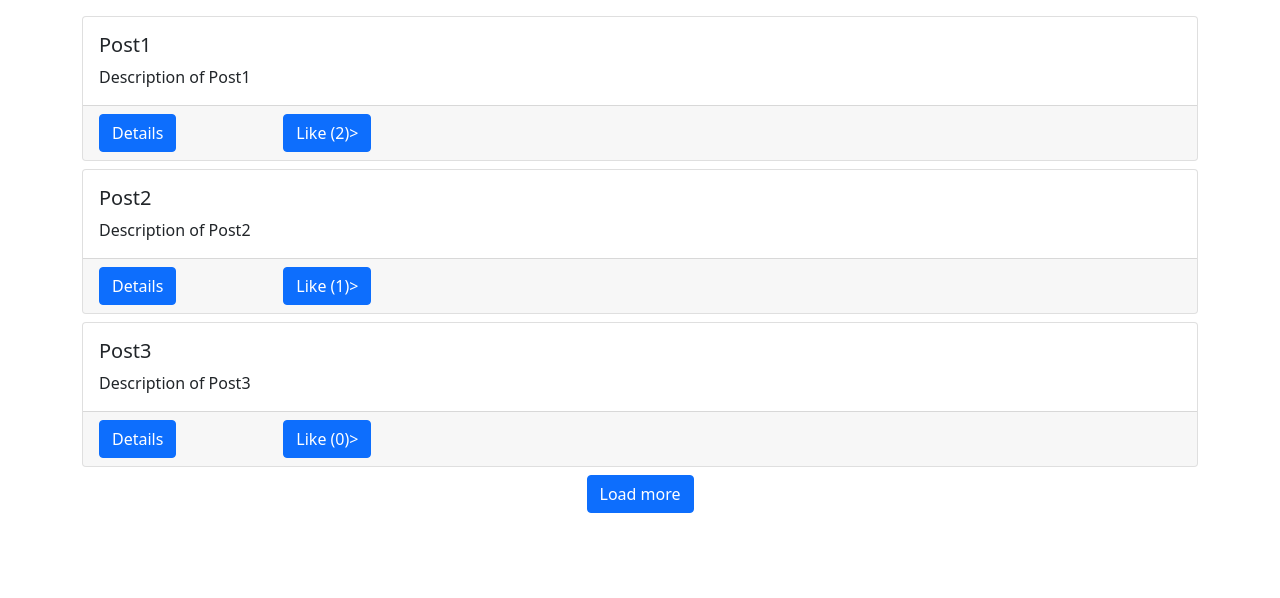
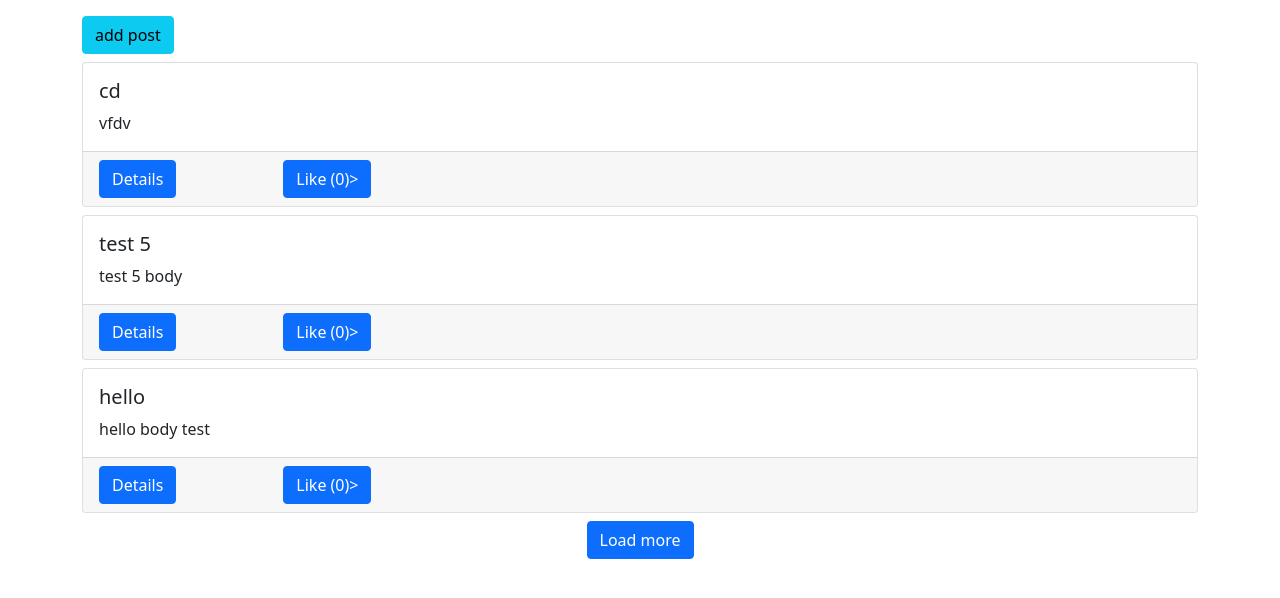
Before and after one commit to TrishaVasoya/Assignment-4_Network, a Django app: page / in a window 1280 px wide. Shown: the top 598 px of the page. Run offline with Django 5.2, Linux system fonts and the light colour scheme; data comes from the database, SQL or seed files in the repository; both versions use the stored data as it was after the commit; some libraries are stand-ins or nearby versions.

Commit message:
Successfully added forms and created post with ajax

```diff
--- /dev/null
+++ b/src/posts/forms.py
@@ -0,0 +1,9 @@
+from django import forms
+from .models import Post
+
+class PostForm(forms.ModelForm):
+    # title = forms.CharField(widget=forms.TextInput(attrs={'class': 'form-control'}))
+    # body = forms.CharField(widget=forms.Textarea(attrs={'class': 'form-control', 'rows': 3}))
+    class Meta:
+        model = Post
+        fields = ('title', 'body', )
--- a/src/posts/models.py
+++ b/src/posts/models.py
@@ -17,3 +17,6 @@
     @property
     def like_count(self):
         return self.liked.all().count()
+
+    class Meta:
+        ordering = ("-created",)
--- a/src/posts/static/posts/main.js
+++ b/src/posts/static/posts/main.js
@@ -4,6 +4,14 @@
 const spinnerBox = document.getElementById('spinner-box')
 const loadBtn = document.getElementById('load-btn')
 const endBox = document.getElementById('end-box')
+
+const postForm = document.getElementById('post-form')
+const title = document.getElementById('id_title')
+const body = document.getElementById('id_body')
+const csrf = document.getElementsByName('csrfmiddlewaretoken')
+
+const alertBox = document.getElementById('alert-box')
+console.log('csrf', csrf[0].value)
 
 const getCookie =(name) => {
     let cookieValue = null;
@@ -105,4 +113,48 @@
     getData()
 })
 
+postForm.addEventListener('submit', e=>{
+    e.preventDefault()
+
+    $.ajax({
+        type: 'POST',
+        url: 'a',
+        data: {
+            'csrfmiddlewaretoken': csrf[0].value,
+            'title': title.value,
+            'body': body.value
+        },
+        success: function(response){
+            console.log(response)
+            postsBox.insertAdjacentHTML('afterbegin',`
+                <div class="card mb-2" >
+                    <div class="card-body">
+                        <h5 class="card-title">${response.title}</h5>
+                        <p class ="card-text">${response.body}</p>
+                    </div>
+                    <div class ="card-footer">
+                        <div class="row">
+                            <div class="col-2">
+                                <a href="#" class="btn btn-primary">Details</a>
+                            </div>
+                            <div class="col-2">
+                                <form class="like-unlike-forms" data-form-id="${response.id}">
+                                    <button href="#" class="btn btn-primary" id="like-unlike-${response.id}">Like (0)</button>
+                                </form>
+                            </div>
+                        </div>
+                    </div>
+                </div>
+            `)
+            likeUnlikePosts()
+            $('#addPostModal').modal('hide')
+            handleAlerts('success', 'New post added!')
+        },
+        error: function(error){
+            console.log(error)
+            handleAlerts('danger', 'ups...something went wrong')
+        }
+    })
+})
+
 getData()
--- a/src/posts/templates/posts/main.html
+++ b/src/posts/templates/posts/main.html
@@ -1,5 +1,6 @@
 {% extends "base.html" %}
 {% load static %}
+{% load crispy_forms_tags %}
 
 {% block scripts %}
     <script src="{% static 'posts/main.js' %}" defer></script>
@@ -10,9 +11,35 @@
 {% endblock title %}
 
 {% block content %}
-    <!-- {% for obj in qs %}
-        {{obj.title}} - {{obj.body}} <br>
-    {% endfor %} -->
+<!-- Modal -->
+<div class="modal fade" id="addPostModal" tabindex="-1" aria-labelledby="exampleModalLabel" aria-hidden="true">
+    <div class="modal-dialog">
+        <div class="modal-content">
+            <div class="modal-header">
+                <h5 class="modal-title" id="exampleModalLabel">Create post</h5>
+                <button type="button" class="btn-close" data-bs-dismiss="modal" aria-label="Close"></button>
+            </div>
+            <div class="modal-body">
+                <form id="post-form">
+                    {% csrf_token %}
+                    {{form|crispy}}
+                    <div class="modal-footer">
+                        <button type="button" class="btn btn-danger" data-bs-dismiss="modal">close</button>
+                        <button type="submit" class="btn btn-success">+ add</button>
+                    </div>
+                </form>
+            </div>
+        </div>
+    </div>
+  </div>
+
+    <div id="alert-box"></div>
+
+    <button type="button" class="btn btn-info mb-2" data-bs-toggle="modal" data-bs-target="#addPostModal">
+        add post
+    </button>
+
+
     <div id="posts-box"></div>
         <div id="spinner-box" class="text-center">
             <div class="spinner-border" role="status"></div>
--- a/src/posts/views.py
+++ b/src/posts/views.py
@@ -1,31 +1,52 @@
 from django.shortcuts import render
 from .models import Post
 from django.http import JsonResponse
+from .forms import PostForm
+from profiles.models import Profile
 # Create your views here.
 
 def post_list_and_create(request):
-    qs = Post.objects.all()
-    return render(request, 'posts/main.html', {'qs':qs})
+    form = PostForm(request.POST or None)
+    # qs = Post.objects.all()
+
+    if request.headers.get('X-Requested-With') == 'XMLHttpRequest':
+        if form.is_valid():
+            author = Profile.objects.get(user=request.user)
+            instance = form.save(commit=False)
+            instance.author = author
+            instance.save()
+            return JsonResponse({
+                'title': instance.title,
+                'body': instance.body,
+                'author': instance.author.user.username,
+                'id': instance.id
+            })
+
+    context = {
+        'form': form,
+    }
+    return render(request, 'posts/main.html', context)
 
 def load_post_data_view(request, num_posts):
-    visible = 3
-    upper = num_posts
-    lower = upper - visible
-    size = Post.objects.all().count()
+    if request.headers.get('X-Requested-With') == 'XMLHttpRequest':
+        visible = 3
+        upper = num_posts
+        lower = upper - visible
+        size = Post.objects.all().count()
 
-    qs = Post.objects.all()
-    data = []
-    for obj in qs:
-        item = {
-            'id': obj.id,
-            'title': obj.title,
-            'body': obj.body,
-            'liked': True if request.user in obj.liked.all() else False,
-            'count': obj.like_count,
-            'author': obj.author.user.username
-        }
-        data.append(item)
-    return JsonResponse({'data':data[lower:upper], 'size': size})
+        qs = Post.objects.all()
+        data = []
+        for obj in qs:
+            item = {
+                'id': obj.id,
+                'title': obj.title,
+                'body': obj.body,
+                'liked': True if request.user in obj.liked.all() else False,
+                'count': obj.like_count,
+                'author': obj.author.user.username
+            }
+            data.append(item)
+        return JsonResponse({'data':data[lower:upper], 'size': size})
 
 def like_unlike_post(request):
     if request.headers.get('X-Requested-With') == 'XMLHttpRequest':
--- a/src/posts_proj/settings.py
+++ b/src/posts_proj/settings.py
@@ -43,6 +43,9 @@
     # 3rd party apps
     'crispy_forms',
 ]
+
+CRISPY_TEMPLATE_PACK = 'bootstrap4'
+
 
 MIDDLEWARE = [
     'django.middleware.security.SecurityMiddleware',
--- a/src/static/functions.js
+++ b/src/static/functions.js
@@ -0,0 +1,7 @@
+const handleAlerts = (type, msg) => {
+    alertBox.innerHTML =`
+        <div class="alert alert-${type}" role="alert">
+            ${msg}
+        </div>
+    `
+}
```
Also changed, not shown: src/db.sqlite3.
